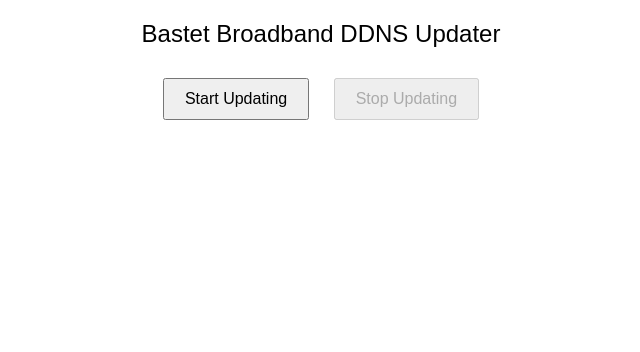
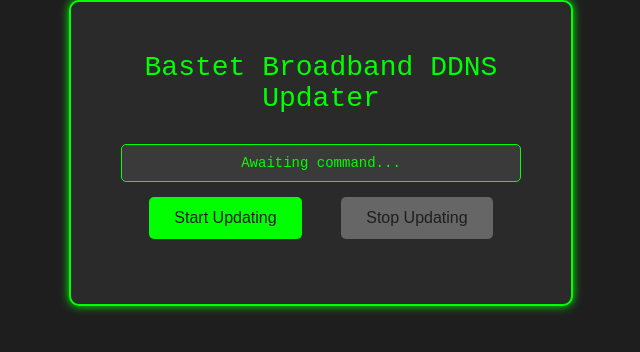
Before and after one commit to Corcoin/chat, a plain HTML site: page index.html in a window 1280 px wide. Shown: the whole page, without its empty margins (319-959 px from the left). Drawn offline with Linux system fonts and the light colour scheme.

Commit message:
Update index.html

```diff
--- a/index.html
+++ b/index.html
@@ -1,4 +1,3 @@
-
 <!DOCTYPE html>
 <html lang="en">
 <head>
@@ -7,33 +6,58 @@
     <title>DDNS Updater</title>
     <style>
         body {
-            font-family: Arial, sans-serif;
+            background-color: #1e1e1e; /* Dark background */
+            color: #00ff00; /* Neon green text */
+            font-family: 'Courier New', Courier, monospace; /* Monospace font for terminal look */
             text-align: center;
             margin: 0;
             padding: 0;
         }
         .container {
-            padding: 20px;
+            padding: 50px;
+            border: 2px solid #00ff00; /* Neon green border */
+            box-shadow: 0 0 10px #00ff00; /* Neon glow */
+            max-width: 400px;
+            margin: auto;
+            background-color: #2a2a2a; /* Slightly lighter dark background */
+            border-radius: 10px; /* Rounded corners */
         }
         .label {
-            font-size: 24px;
-            margin-bottom: 20px;
+            font-size: 28px; /* Slightly larger font */
+            margin-bottom: 30px;
         }
         .status {
             font-size: 14px;
-            margin-top: 10px;
+            margin-top: 20px;
+            padding: 10px;
+            border: 1px solid #00ff00; /* Status box border */
+            background-color: #3a3a3a; /* Darker background for status */
+            border-radius: 5px; /* Rounded corners */
         }
         button {
-            padding: 10px 20px;
+            background-color: #00ff00; /* Neon green button */
+            color: #1e1e1e; /* Dark text color */
+            padding: 12px 25px;
             font-size: 16px;
-            margin: 10px;
+            margin: 15px;
+            border: none;
+            border-radius: 5px;
+            cursor: pointer;
+            transition: background-color 0.3s;
+        }
+        button:hover {
+            background-color: #33cc33; /* Lighter green on hover */
+        }
+        button:disabled {
+            background-color: #666; /* Greyed out disabled button */
+            cursor: not-allowed;
         }
     </style>
 </head>
 <body>
     <div class="container">
         <div class="label">Bastet Broadband DDNS Updater</div>
-        <div class="status" id="statusLabel"></div>
+        <div class="status" id="statusLabel">Awaiting command...</div>
         <button id="startBtn" onclick="startUpdating()">Start Updating</button>
         <button id="stopBtn" onclick="stopUpdating()" disabled>Stop Updating</button>
     </div>
```
